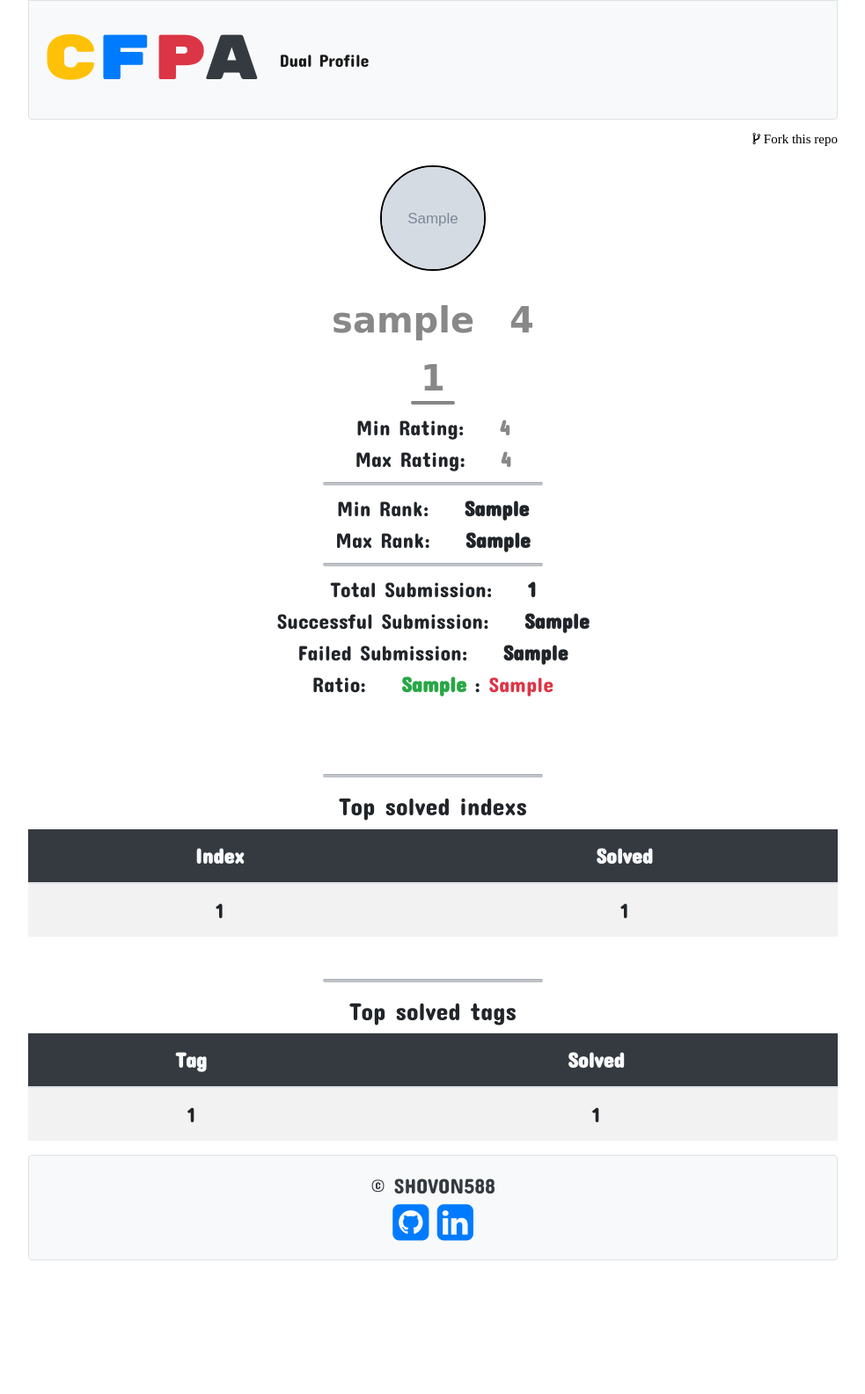
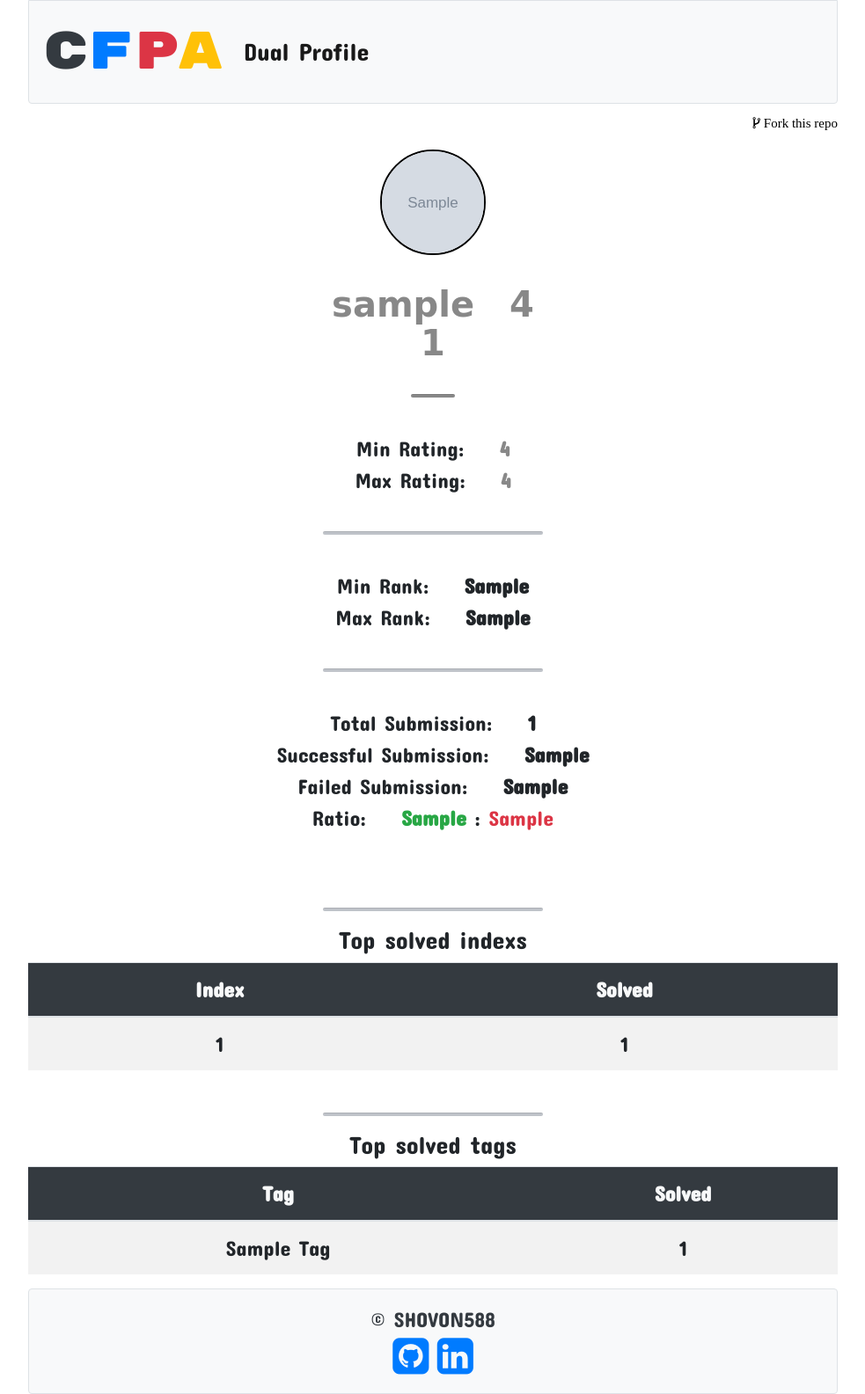
Before and after one commit to Shovon588/codeforces_profile_analyzer, a Django app: template cf_profile_analyzer/analyzer/templates/analyzer/single.html in a window 1280 px wide. Shown: the whole page at 88% size, without its empty margins (148-1131 px from the left). Before the commit the page ends 1433 px from the top, so only its background shows below. Run offline with Django 3.2, Linux system fonts and the light colour scheme; the template is opened without the code that fills it: most values are stand-ins (such as "Sample title", 1, 10 or a date in 2020); grey boxes marked "Sample" are stand-in pictures; some libraries are stand-ins or nearby versions.

Commit message:
Ready for production

```diff
--- a/cf_profile_analyzer/analyzer/templates/analyzer/base.html
+++ b/cf_profile_analyzer/analyzer/templates/analyzer/base.html
@@ -18,8 +18,8 @@
 
       <div class="col-sm-10">
         <nav class="navbar navbar-expand-lg navbar-light bg-light border rounded-bottom">
-          <a class="navbar-brand" href="{% url 'single' %}" style="font-size: 3em; font-family: 'Rubik Mono One', sans-serif;" data-toggle="tooltip" data-placement="top" title="Codeforces Profile Analyzer">
-            <span class="text-warning">C</span><span class="text-primary">F</span><span class="text-danger">P</span><span class="text-dark">A</span>
+          <a class="navbar-brand big-brand" href="{% url 'single' %}" data-toggle="tooltip" data-placement="top" title="Codeforces Profile Analyzer">
+            <span class="text-dark">C</span><span class="text-primary">F</span><span class="text-danger">P</span><span class="text-warning">A</span>
           </a>
 
           <button class="navbar-toggler" type="button" data-toggle="collapse" data-target="#navbarNavAltMarkup" aria-controls="navbarNavAltMarkup" aria-expanded="false" aria-label="Toggle navigation">
@@ -27,7 +27,7 @@
           </button>
 
           <div class="collapse navbar-collapse" id="navbarNavAltMarkup">
-            <div class="navbar-nav navbar-center" style="font-size:20px">
+            <div class="navbar-nav navbar-center" style="font-size:28px">
               <a class="nav-item nav-link active" href="{% url 'dual' %}">Dual Profile</a>
             </div>
           </div>
--- a/cf_profile_analyzer/analyzer/templates/analyzer/single.html
+++ b/cf_profile_analyzer/analyzer/templates/analyzer/single.html
@@ -22,14 +22,14 @@
 
       <div class="info-space mt-3">
         <p class="handle"><a href="https://codeforces.com/profile/{{data.handle}}" style="color: {{ data.curColor }}">{{ data.handle }}</a><span class="tab" style="color: {{ data.curColor }}">{{ data.rating }}</span></p>
-        <p class="rank" style="color: {{ data.curColor }}">{{ data.rank|title }}</p>
-        <hr class="style-seperate my-3" style="background-color: {{ data.curColor }}">
+        <p class="rank mt-4" style="color: {{ data.curColor }}">{{ data.rank|title }}</p>
+        <hr class="style-seperate my-5" style="background-color: {{ data.curColor }}">
         <p>Min Rating:<span style="color: {{ contest_info.minColor }}" class="tab">{{ contest_info.minRating }}</span></p>
         <p>Max Rating:<span style="color: {{ data.maxColor }}" class="tab">{{ data.maxRating }}</span></p>
-        <hr class="seperate my-3">
+        <hr class="seperate my-5">
         <p>Min Rank:<span class="tab">{{ contest_info.minStanding }}</span></p>
         <p>Max Rank:<span class="tab">{{ contest_info.maxStanding }}</span></p>
-        <hr class="seperate my-3">
+        <hr class="seperate my-5">
         <p>Total Submission:<span class="tab">{{ submission_info.totalSub }}</span></p>
         <p>Successful Submission:<span class="tab">{{ submission_info.successSub }}</span></p>
         <p>Failed Submission:<span class="tab">{{ submission_info.failedSub }}</span></p>
@@ -74,7 +74,7 @@
           <tbody>
             {% for tag,count in submission_info.topTags.items %}
             <tr>
-              <td>{{tag}}</td>
+              <td>{{tag|title}}</td>
               <td>{{count}}</td>
             </tr>
             {% endfor %}
@@ -90,11 +90,11 @@
       <center>
         <form class="w-75" method="POST">
           {% csrf_token %}
-          <input class="form-control mr-sm-2" action="/" name="handle" placeholder="Codeforces Handle" required style="height: 60px;">
+          <input class="form-control mr-sm-2 input-form" action="/" name="handle" placeholder="Codeforces Handle" required>
           <button class="btn btn-outline-success mt-3" type="submit">Go, Fetch!</button>
         </form>
     </div>
-    <br><br><br><br><br><br><br><br>
+    <br><br><br><br><br><br>
     {% endif %}
   </div>
 
--- a/cf_profile_analyzer/cf_profile_analyzer/settings.py
+++ b/cf_profile_analyzer/cf_profile_analyzer/settings.py
@@ -25,9 +25,9 @@ TEMP_DIR = os.path.join(BASE_DIR, 'templates')
 SECRET_KEY = '1+g%(exxnb#pwmaum-8ld*ih-mw_4=wihs-=4%2qnv&_2&+bi9'
 
 # SECURITY WARNING: don't run with debug turned on in production!
-DEBUG = False
+DEBUG = True
 
-ALLOWED_HOSTS = ['127.0.0.1', 'cfpa.pythonanywhere.com']
+ALLOWED_HOSTS = ['cfpa.pythonanywhere.com', '127.0.0.1']
 
 
 # Application definition
```
Also changed, not shown: cf_profile_analyzer/analyzer/templates/analyzer/dual.html (+8 -8 lines).
